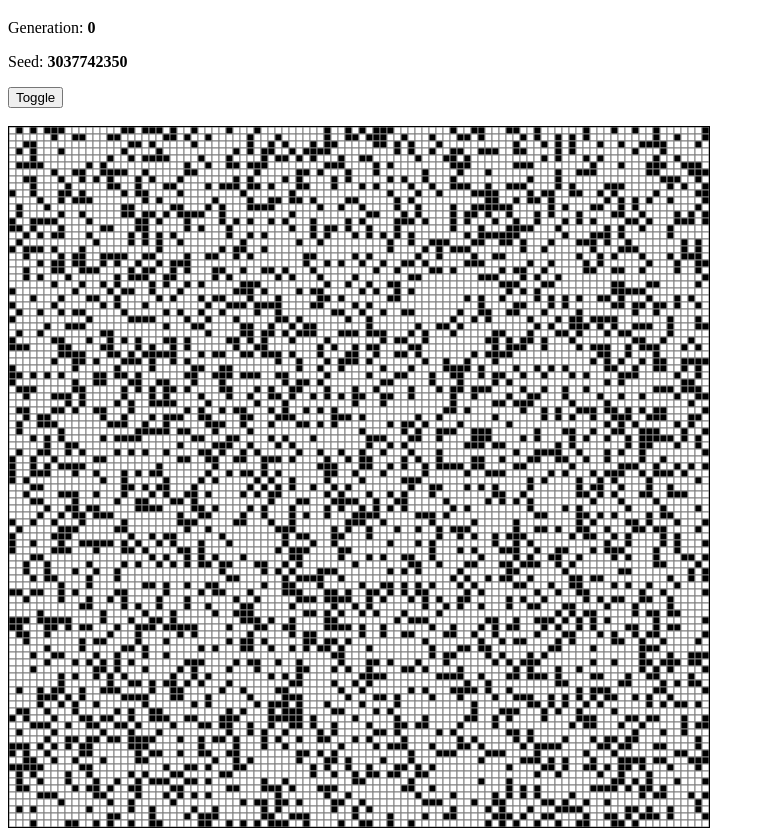
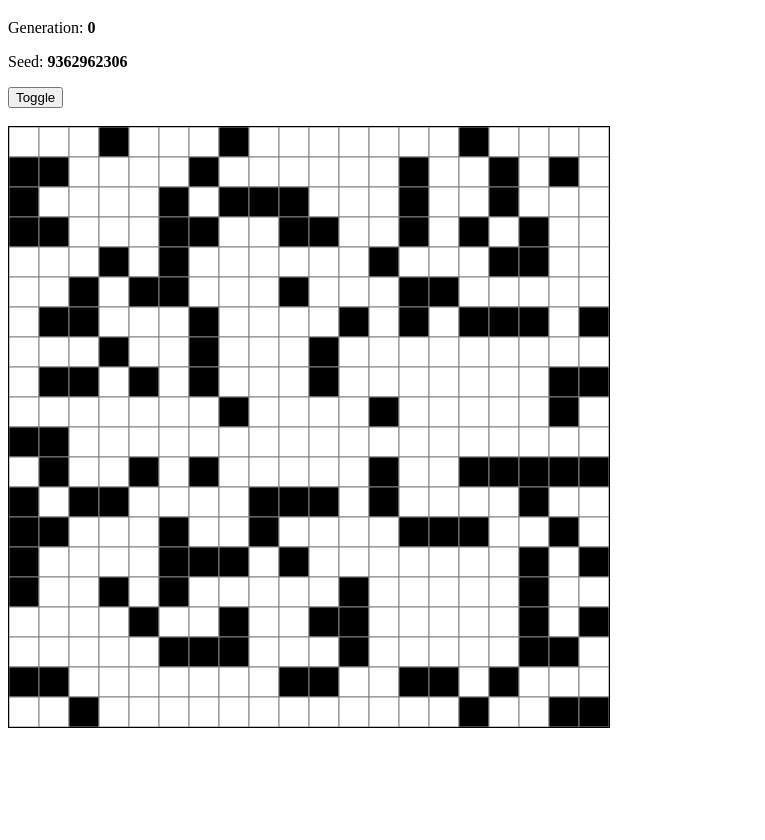
Before and after one commit to david-prv/game-of-life, a plain HTML site: page index.html in a window 1280 px wide. Shown: the part 61-901 px from the top of the page, without its empty margins (0-765 px from the left). After the commit the page ends 801 px from the top, so only its background shows below. Drawn offline with Linux system fonts and the light colour scheme.

Commit message:
back to default size

```diff
--- a/index.html
+++ b/index.html
@@ -14,12 +14,12 @@
     <canvas id="gameCanvas" width="800" height="600" style="border:1px solid #000;"></canvas>
     <script type="text/javascript">
         /* game configuration */
-        const HEIGHT = 100;
-        const WIDTH = 100;
-        const CELL_HEIGHT = 7;
-        const CELL_WIDTH = 7;
+        const HEIGHT = 20;
+        const WIDTH = 20;
+        const CELL_HEIGHT = 30;
+        const CELL_WIDTH = 30;
         const UPDATE_INTERVAL = 100;
-        const RANDOM_SEED = 3037742350; //Math.round(Math.random() * (10 ** 10));
+        const RANDOM_SEED = Math.round(Math.random() * (10 ** 10));
         const ALIVE_PROBABILITY = .3;
     </script>
     <script src="components/grid.js"></script>
```
